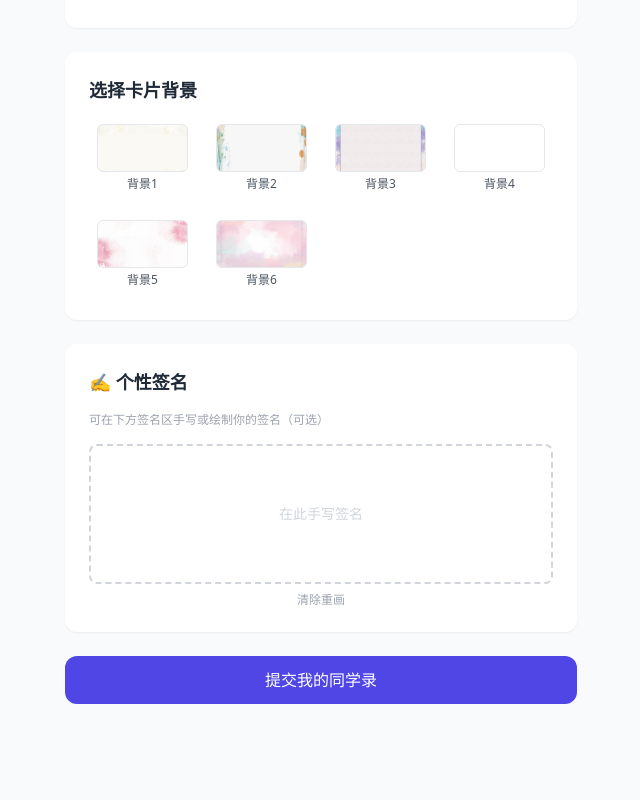
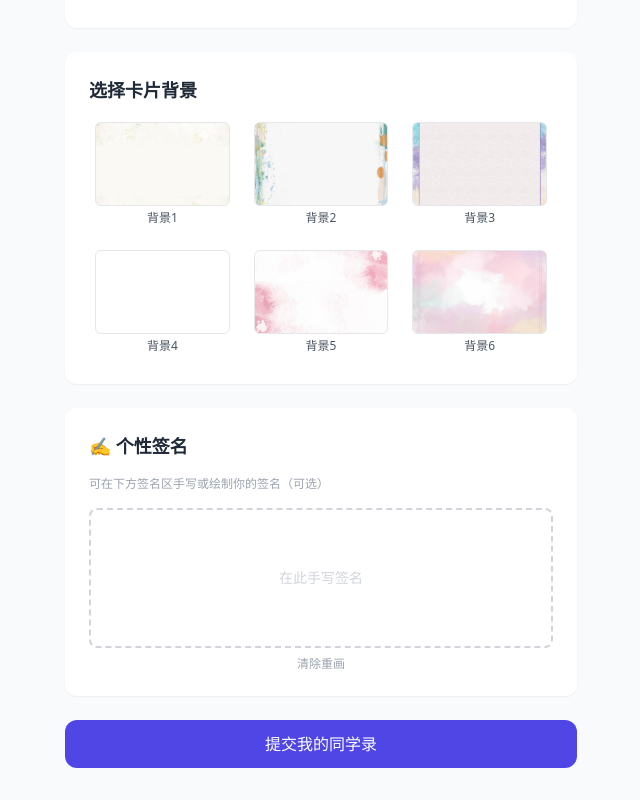
Before and after one commit to moujunxi/grad-yearbook, a React (Vite) app in the folder client/: page / in a window 1280 px wide. Shown: the part 1918-2718 px from the top of the page, without its empty margins (319-959 px from the left). Before the commit the page ends 2654 px from the top, so only its background shows below. Built offline with nearby package versions, Linux system fonts and the light colour scheme; no server answers.

Commit message:
make background preview larger with 16:10 aspect ratio

```diff
--- a/client/src/components/ThemeSelector.jsx
+++ b/client/src/components/ThemeSelector.jsx
@@ -2,12 +2,13 @@ import themes from '../config/themes';
 
 export default function ThemeSelector({ value, onChange }) {
   return (
-    <div className="grid grid-cols-3 sm:grid-cols-4 gap-2 sm:gap-3">
+    <div className="grid grid-cols-2 sm:grid-cols-3 gap-3">
       {themes.map((t) => (
         <button key={t.key} type="button" onClick={() => onChange(t.key)}
-          className={`flex flex-col items-center gap-1 p-2 rounded-lg transition
+          className={`flex flex-col items-center gap-1 p-1.5 rounded-lg transition
             ${value === t.key ? 'ring-2 ring-indigo-500 ring-offset-2' : 'hover:ring-1 hover:ring-gray-300'}`}>
-          <div className="w-full h-12 rounded-md border border-gray-200" style={t.css} />
+          <div className="w-full rounded-md border border-gray-200 overflow-hidden"
+            style={{ ...t.css, aspectRatio: '16/10' }} />
           <span className="text-xs text-gray-600">{t.label}</span>
         </button>
       ))}
```
